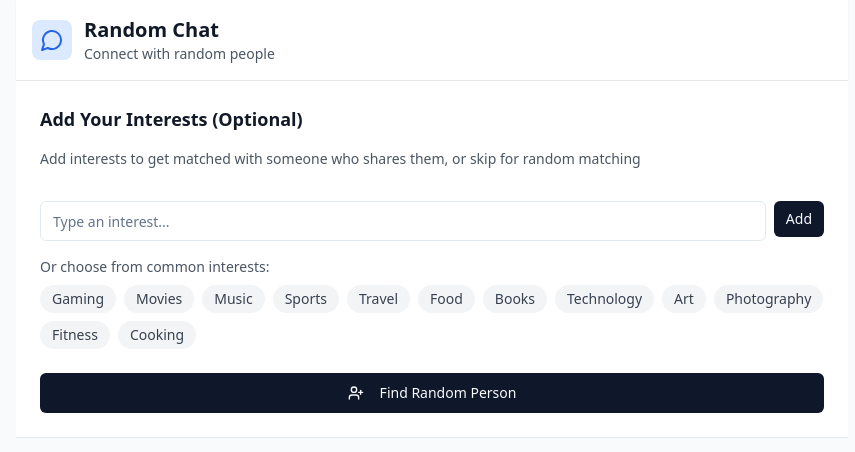
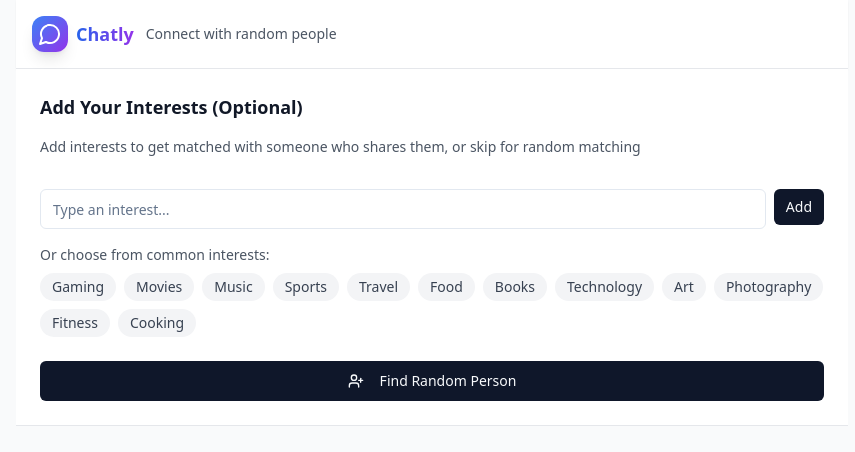
Before and after one commit to bgakhil/chatly-site-src, a React (Vite) app: page / in a window 1280 px wide. Shown: the top 452 px of the page, without its empty margins (208-1063 px from the left). Built offline with nearby package versions, Linux system fonts and the light colour scheme.

Commit message:
feat: Rename site and add logo
Rename the site to Chatly and create a logo.

```diff
--- a/index.html
+++ b/index.html
@@ -4,12 +4,12 @@
   <head>
     <meta charset="UTF-8" />
     <meta name="viewport" content="width=device-width, initial-scale=1.0" />
-    <title>Anonymous Chat - Talk to Random People</title>
-    <meta name="description" content="Anonymous chat application to connect with random people worldwide. No login required!" />
+    <title>Chatly - Connect with Random People</title>
+    <meta name="description" content="Chatly - Anonymous chat application to connect with random people worldwide. No login required!" />
     <meta name="author" content="Lovable" />
 
-    <meta property="og:title" content="Anonymous Chat - Talk to Random People" />
-    <meta property="og:description" content="Anonymous chat application to connect with random people worldwide. No login required!" />
+    <meta property="og:title" content="Chatly - Connect with Random People" />
+    <meta property="og:description" content="Chatly - Anonymous chat application to connect with random people worldwide. No login required!" />
     <meta property="og:type" content="website" />
     <meta property="og:image" content="https://lovable.dev/opengraph-image-p98pqg.png" />
 
--- /dev/null
+++ b/src/components/Logo.tsx
@@ -0,0 +1,47 @@
+
+import { MessageCircle } from 'lucide-react';
+
+interface LogoProps {
+  size?: 'sm' | 'md' | 'lg';
+  showText?: boolean;
+}
+
+const Logo = ({ size = 'md', showText = true }: LogoProps) => {
+  const sizeClasses = {
+    sm: {
+      container: 'gap-2',
+      icon: 'w-6 h-6',
+      iconBg: 'p-1.5',
+      text: 'text-lg font-bold'
+    },
+    md: {
+      container: 'gap-3',
+      icon: 'w-8 h-8',
+      iconBg: 'p-2',
+      text: 'text-2xl font-bold'
+    },
+    lg: {
+      container: 'gap-4',
+      icon: 'w-12 h-12',
+      iconBg: 'p-3',
+      text: 'text-4xl font-bold'
+    }
+  };
+
+  const currentSize = sizeClasses[size];
+
+  return (
+    <div className={`flex items-center ${currentSize.container}`}>
+      <div className={`${currentSize.iconBg} bg-gradient-to-br from-blue-500 to-purple-600 rounded-xl shadow-lg`}>
+        <MessageCircle className={`${currentSize.icon} text-white`} />
+      </div>
+      {showText && (
+        <span className={`${currentSize.text} bg-gradient-to-r from-blue-600 to-purple-600 bg-clip-text text-transparent`}>
+          Chatly
+        </span>
+      )}
+    </div>
+  );
+};
+
+export default Logo;
--- a/src/pages/Index.tsx
+++ b/src/pages/Index.tsx
@@ -1,8 +1,8 @@
-
 import { useState, useEffect, useRef } from 'react';
-import { Send, Users, MessageCircle, Heart, X, UserPlus } from 'lucide-react';
+import { Send, Users, Heart, X, UserPlus } from 'lucide-react';
 import { Button } from '@/components/ui/button';
 import { Input } from '@/components/ui/input';
+import Logo from '@/components/Logo';
 
 interface Message {
   id: string;
@@ -139,11 +139,8 @@ const Index = () => {
         <header className="bg-white border-b border-gray-200 p-4 shadow-sm">
           <div className="flex items-center justify-between">
             <div className="flex items-center gap-3">
-              <div className="p-2 bg-blue-100 rounded-lg">
-                <MessageCircle className="w-6 h-6 text-blue-600" />
-              </div>
+              <Logo size="sm" />
               <div>
-                <h1 className="text-xl font-bold text-gray-900">Random Chat</h1>
                 <p className="text-gray-600 text-sm">
                   {isMatched ? `Chatting with ${partnerName}` : 'Connect with random people'}
                 </p>
```
